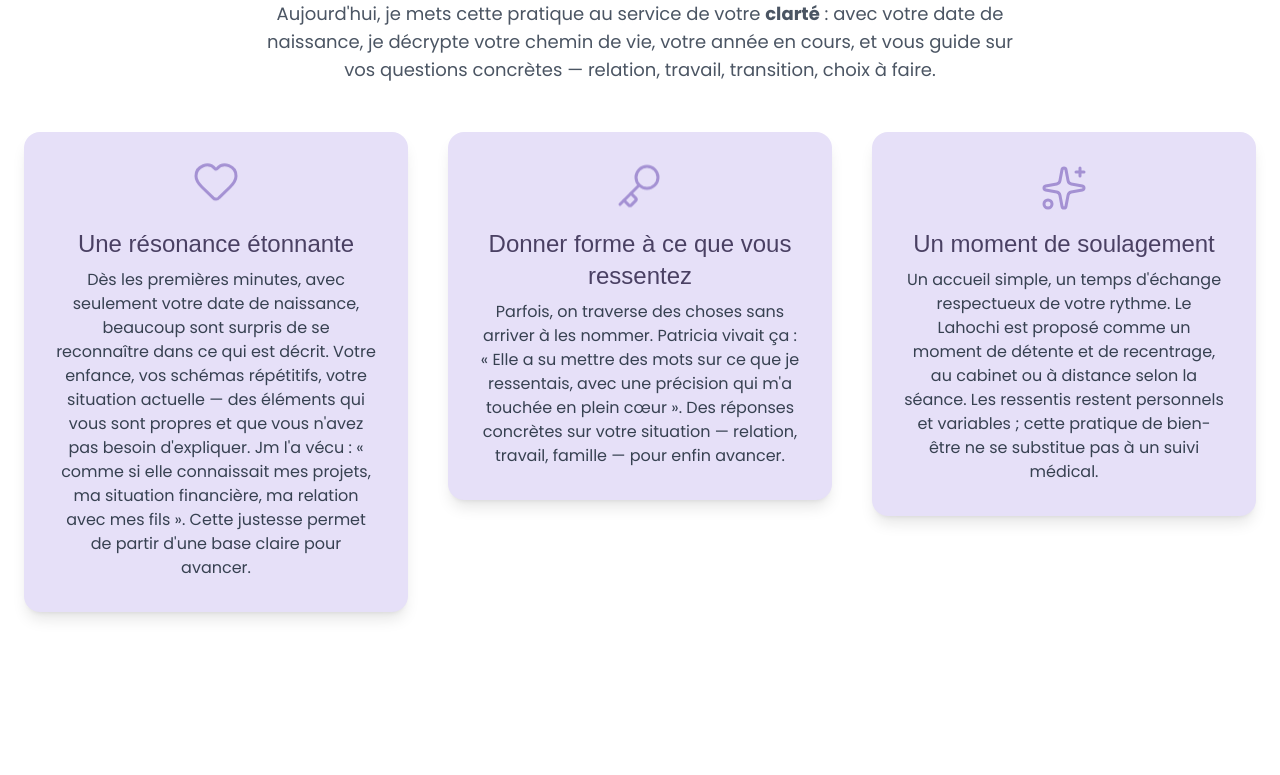
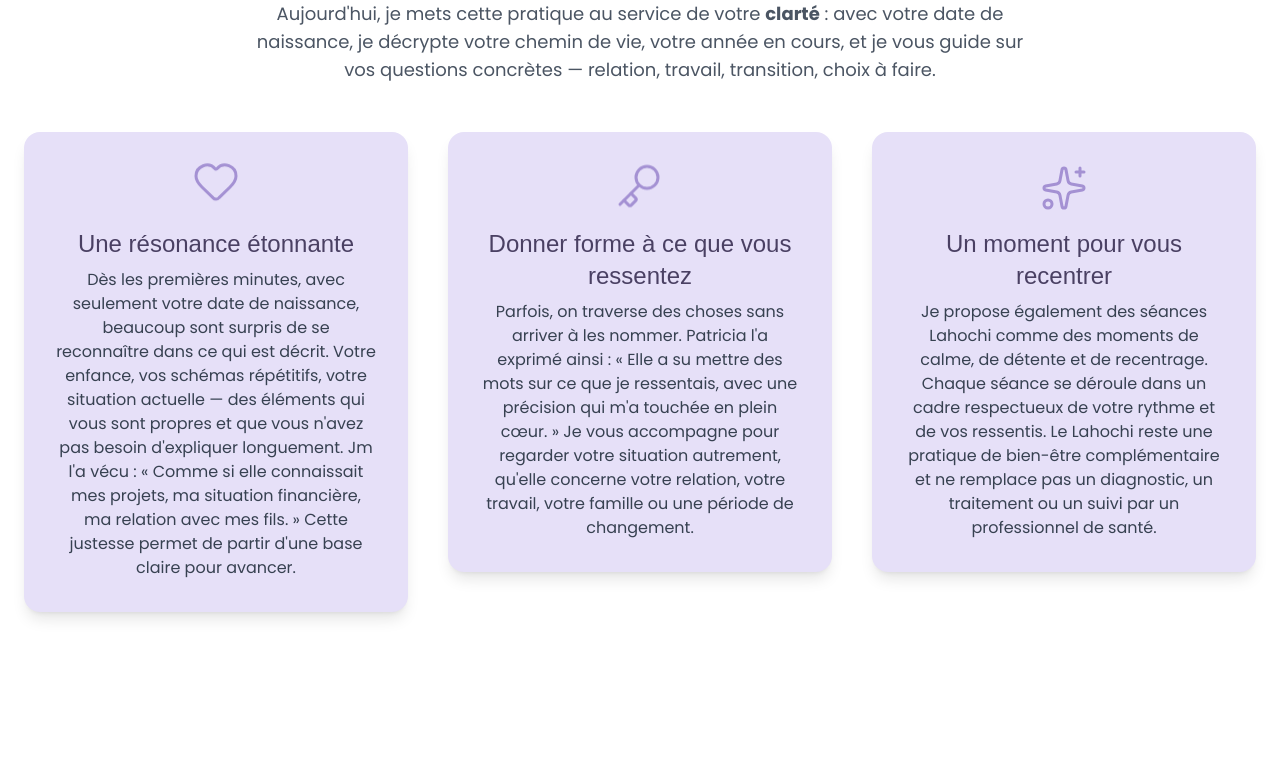
Before and after one commit to Creativityliberty/Tourma-line, a React (Vite) app: page / in a window 1280 px wide. Shown: the part 1386-2161 px from the top of the page. Built offline with nearby package versions, Linux system fonts and the light colour scheme; a web font is replaced by a local one.

Commit message:
feat: restore original story and first-person tone

```diff
--- a/src/components/sections/Welcome.tsx
+++ b/src/components/sections/Welcome.tsx
@@ -13,22 +13,24 @@ export const Welcome = () => {
             Comme beaucoup, j&apos;ai cherché à comprendre les événements de ma vie, les schémas qui se répétaient, les questions sans réponses. La numérologie et la cartomancie m&apos;ont offert des clés — non pas magiques, mais précises et profondes.
           </p>
           <p className="text-sm sm:text-base md:text-lg text-gray-600 max-w-3xl mx-auto mb-12">
-            Aujourd&apos;hui, je mets cette pratique au service de votre <strong>clarté</strong> : avec votre date de naissance, je décrypte votre chemin de vie, votre année en cours, et vous guide sur vos questions concrètes — relation, travail, transition, choix à faire.
+            Aujourd&apos;hui, je mets cette pratique au service de votre <strong>clarté</strong> : avec votre date de naissance, je décrypte votre chemin de vie, votre année en cours, et je vous guide sur vos questions concrètes — relation, travail, transition, choix à faire.
           </p>
+
           <div className="grid md:grid-cols-3 gap-10">
             <AnimateOnScroll animationClass="animate-fadeInLeft" delay={0}>
-              <div className="bg-brand-lilas p-8 rounded-2xl shadow-lg transition-all duration-300 hover:scale-105 hover:shadow-2xl hover:glow">
+              <div className="bg-brand-lilas p-8 rounded-2xl shadow-lg transition-all duration-300 hover:scale-105 hover:shadow-2xl hover:glow h-full">
                 <HeartHandIcon className="w-12 h-12 mx-auto mb-4 text-brand-purple animate-float" />
                 <h3 className="text-xl sm:text-2xl font-display text-brand-dark mb-2">
                   Une résonance étonnante
                 </h3>
                 <p className="text-gray-700">
-                  Dès les premières minutes, avec seulement votre date de naissance, beaucoup sont surpris de se reconnaître dans ce qui est décrit. Votre enfance, vos schémas répétitifs, votre situation actuelle — des éléments qui vous sont propres et que vous n&apos;avez pas besoin d&apos;expliquer. Jm l&apos;a vécu : « comme si elle connaissait mes projets, ma situation financière, ma relation avec mes fils ». Cette justesse permet de partir d&apos;une base claire pour avancer.
+                  Dès les premières minutes, avec seulement votre date de naissance, beaucoup sont surpris de se reconnaître dans ce qui est décrit. Votre enfance, vos schémas répétitifs, votre situation actuelle — des éléments qui vous sont propres et que vous n&apos;avez pas besoin d&apos;expliquer longuement. Jm l&apos;a vécu : « Comme si elle connaissait mes projets, ma situation financière, ma relation avec mes fils. » Cette justesse permet de partir d&apos;une base claire pour avancer.
                 </p>
               </div>
             </AnimateOnScroll>
+
             <AnimateOnScroll animationClass="animate-scaleIn" delay={200}>
-              <div className="bg-brand-lilas p-8 rounded-2xl shadow-lg transition-all duration-300 hover:scale-105 hover:shadow-2xl hover:glow">
+              <div className="bg-brand-lilas p-8 rounded-2xl shadow-lg transition-all duration-300 hover:scale-105 hover:shadow-2xl hover:glow h-full">
                 <KeyIcon
                   className="w-12 h-12 mx-auto mb-4 text-brand-purple animate-float"
                   style={{ animationDelay: "0.5s" }}
@@ -37,21 +39,22 @@ export const Welcome = () => {
                   Donner forme à ce que vous ressentez
                 </h3>
                 <p className="text-gray-700">
-                  Parfois, on traverse des choses sans arriver à les nommer. Patricia vivait ça : « Elle a su mettre des mots sur ce que je ressentais, avec une précision qui m&apos;a touchée en plein cœur ». Des réponses concrètes sur votre situation — relation, travail, famille — pour enfin avancer.
+                  Parfois, on traverse des choses sans arriver à les nommer. Patricia l&apos;a exprimé ainsi : « Elle a su mettre des mots sur ce que je ressentais, avec une précision qui m&apos;a touchée en plein cœur. » Je vous accompagne pour regarder votre situation autrement, qu&apos;elle concerne votre relation, votre travail, votre famille ou une période de changement.
                 </p>
               </div>
             </AnimateOnScroll>
+
             <AnimateOnScroll animationClass="animate-fadeInRight" delay={400}>
-              <div className="bg-brand-lilas p-8 rounded-2xl shadow-lg transition-all duration-300 hover:scale-105 hover:shadow-2xl hover:glow">
+              <div className="bg-brand-lilas p-8 rounded-2xl shadow-lg transition-all duration-300 hover:scale-105 hover:shadow-2xl hover:glow h-full">
                 <SparklesIcon
                   className="w-12 h-12 mx-auto mb-4 text-brand-purple animate-float"
                   style={{ animationDelay: "1s" }}
                 />
                 <h3 className="text-xl sm:text-2xl font-display text-brand-dark mb-2">
-                  Un moment de soulagement
+                  Un moment pour vous recentrer
                 </h3>
                 <p className="text-gray-700">
-                  Un accueil simple, un temps d&apos;échange respectueux de votre rythme. Le Lahochi est proposé comme un moment de détente et de recentrage, au cabinet ou à distance selon la séance. Les ressentis restent personnels et variables ; cette pratique de bien-être ne se substitue pas à un suivi médical.
+                  Je propose également des séances Lahochi comme des moments de calme, de détente et de recentrage. Chaque séance se déroule dans un cadre respectueux de votre rythme et de vos ressentis. Le Lahochi reste une pratique de bien-être complémentaire et ne remplace pas un diagnostic, un traitement ou un suivi par un professionnel de santé.
                 </p>
               </div>
             </AnimateOnScroll>
```
